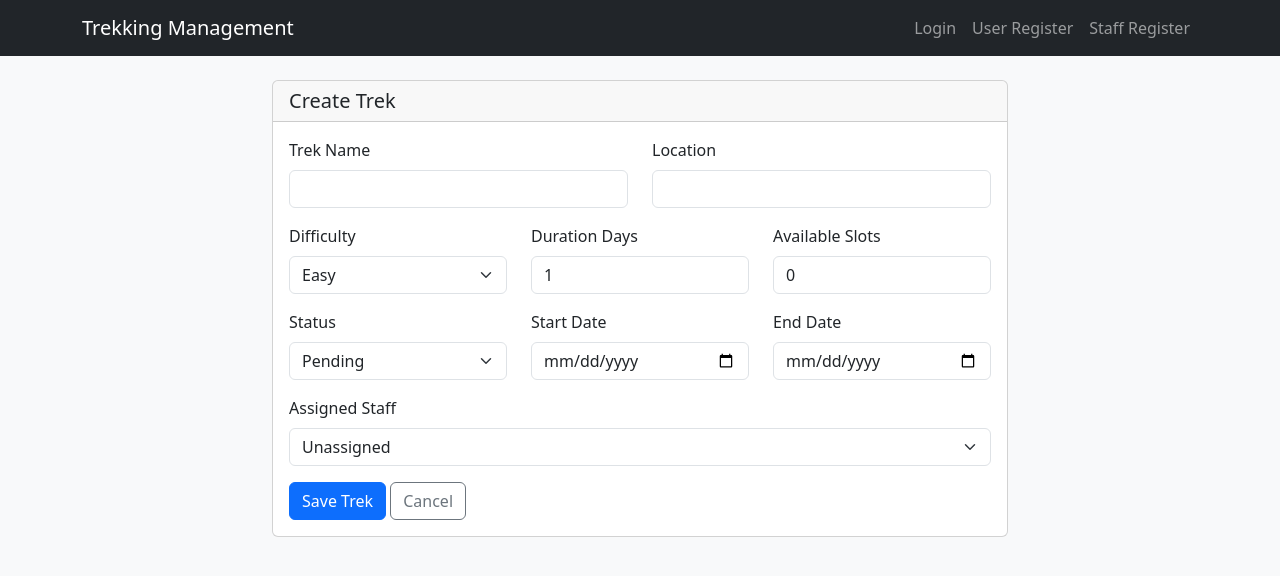
After one commit to RahulShinde1234791/trekking-management-application, a Flask app: template templates/admin/trek_form.html in a window 1280 px wide. The commit adds this page. Shown: the top 576 px of the page. Run offline with Flask 3, Linux system fonts and the light colour scheme; the template is opened without the code that fills it, so the values that code supplies are empty.

Commit message:
Milestone-3 admin dashboard and management

```diff
--- a/app.py
+++ b/app.py
@@ -1,6 +1,15 @@
+from datetime import datetime
 from functools import wraps
 
-from flask import Flask, flash, redirect, render_template, request, session, url_for
+from flask import (
+    Flask,
+    flash,
+    redirect,
+    render_template,
+    request,
+    session,
+    url_for,
+)
 from werkzeug.security import check_password_hash, generate_password_hash
 
 from extensions import db
@@ -141,7 +150,257 @@ def create_app():
     @app.route("/admin/dashboard")
     @role_required("admin")
     def admin_dashboard():
-        return render_template("admin/dashboard.html", stats=None, recent_bookings=[], pending_staff=[])
+        stats = {
+            "treks": Trek.query.count(),
+            "trekkers": User.query.filter_by(role="trekker").count(),
+            "staff": User.query.filter_by(role="staff").count(),
+            "bookings": Booking.query.count(),
+        }
+        recent_bookings = Booking.query.order_by(Booking.booking_date.desc()).limit(5).all()
+        pending_staff = (
+            User.query.filter_by(role="staff", status="pending")
+            .order_by(User.created_at.desc())
+            .all()
+        )
+        return render_template(
+            "admin/dashboard.html",
+            stats=stats,
+            recent_bookings=recent_bookings,
+            pending_staff=pending_staff,
+        )
+
+    @app.route("/admin/treks")
+    @role_required("admin")
+    def admin_treks():
+        query = request.args.get("q", "").strip()
+        treks_query = Trek.query
+        if query:
+            treks_query = treks_query.filter(
+                db.or_(
+                    Trek.name.ilike(f"%{query}%"),
+                    Trek.location.ilike(f"%{query}%"),
+                    Trek.id == parse_int(query, fallback=-1),
+                )
+            )
+        treks = treks_query.order_by(Trek.start_date.asc().nullslast(), Trek.name.asc()).all()
+        staff_members = get_approved_staff()
+        return render_template(
+            "admin/treks.html",
+            treks=treks,
+            staff_members=staff_members,
+            query=query,
+        )
+
+    @app.route("/admin/treks/create", methods=["GET", "POST"])
+    @role_required("admin")
+    def create_trek():
+        staff_members = get_approved_staff()
+        if request.method == "POST":
+            trek = build_trek_from_form(Trek())
+            if trek is None:
+                return render_template("admin/trek_form.html", trek=None, staff_members=staff_members)
+            db.session.add(trek)
+            db.session.commit()
+            flash("Trek created successfully.", "success")
+            return redirect(url_for("admin_treks"))
+
+        return render_template("admin/trek_form.html", trek=None, staff_members=staff_members)
+
+    @app.route("/admin/treks/<int:trek_id>/edit", methods=["GET", "POST"])
+    @role_required("admin")
+    def edit_trek(trek_id):
+        trek = Trek.query.get_or_404(trek_id)
+        staff_members = get_approved_staff()
+        if request.method == "POST":
+            updated_trek = build_trek_from_form(trek)
+            if updated_trek is None:
+                return render_template("admin/trek_form.html", trek=trek, staff_members=staff_members)
+            db.session.commit()
+            flash("Trek updated successfully.", "success")
+            return redirect(url_for("admin_treks"))
+
+        return render_template("admin/trek_form.html", trek=trek, staff_members=staff_members)
+
+    @app.route("/admin/treks/<int:trek_id>/delete", methods=["POST"])
+    @role_required("admin")
+    def delete_trek(trek_id):
+        trek = Trek.query.get_or_404(trek_id)
+        db.session.delete(trek)
+        db.session.commit()
+        flash("Trek removed successfully.", "info")
+        return redirect(url_for("admin_treks"))
+
+    @app.route("/admin/treks/<int:trek_id>/assign", methods=["POST"])
+    @role_required("admin")
+    def assign_staff(trek_id):
+        trek = Trek.query.get_or_404(trek_id)
+        staff_id = parse_int(request.form.get("assigned_staff_id"), fallback=None)
+        if staff_id is None:
+            trek.assigned_staff_id = None
+        else:
+            staff = User.query.filter_by(id=staff_id, role="staff", status="active").first()
+            if not staff:
+                flash("Please select an approved staff member.", "danger")
+                return redirect(url_for("admin_treks"))
+            trek.assigned_staff_id = staff.id
+        db.session.commit()
+        flash("Staff assignment updated.", "success")
+        return redirect(url_for("admin_treks"))
+
+    @app.route("/admin/staff")
+    @role_required("admin")
+    def admin_staff():
+        query = request.args.get("q", "").strip()
+        staff_query = User.query.filter_by(role="staff")
+        if query:
+            staff_query = staff_query.filter(
+                db.or_(
+                    User.name.ilike(f"%{query}%"),
+                    User.email.ilike(f"%{query}%"),
+                    User.id == parse_int(query, fallback=-1),
+                )
+            )
+        staff_members = staff_query.order_by(User.created_at.desc()).all()
+        return render_template("admin/staff.html", staff_members=staff_members, query=query)
+
+    @app.route("/admin/staff/create", methods=["GET", "POST"])
+    @role_required("admin")
+    def create_staff():
+        if request.method == "POST":
+            name = request.form.get("name", "").strip()
+            email = request.form.get("email", "").strip().lower()
+            phone = request.form.get("phone", "").strip()
+            contact_details = request.form.get("contact_details", "").strip()
+            experience_years = request.form.get("experience_years", "0").strip()
+            password = request.form.get("password", "")
+
+            if not name or not email or not password:
+                flash("Name, email, and password are required.", "danger")
+                return render_template("admin/staff_form.html")
+
+            if User.query.filter_by(email=email).first():
+                flash("An account with this email already exists.", "danger")
+                return render_template("admin/staff_form.html")
+
+            try:
+                experience_value = max(0, int(experience_years or 0))
+            except ValueError:
+                flash("Experience must be a number.", "danger")
+                return render_template("admin/staff_form.html")
+
+            staff = User(
+                name=name,
+                email=email,
+                phone=phone,
+                password_hash=generate_password_hash(password),
+                role="staff",
+                status="active",
+            )
+            staff.staff_profile = StaffProfile(
+                contact_details=contact_details,
+                experience_years=experience_value,
+                approval_status="approved",
+            )
+            db.session.add(staff)
+            db.session.commit()
+            flash("Staff member added and approved.", "success")
+            return redirect(url_for("admin_staff"))
+
+        return render_template("admin/staff_form.html")
+
+    @app.route("/admin/staff/<int:user_id>/approve", methods=["POST"])
+    @role_required("admin")
+    def approve_staff(user_id):
+        staff = User.query.filter_by(id=user_id, role="staff").first_or_404()
+        staff.status = "active"
+        if staff.staff_profile:
+            staff.staff_profile.approval_status = "approved"
+        db.session.commit()
+        flash("Staff member approved.", "success")
+        return redirect(url_for("admin_staff"))
+
+    @app.route("/admin/staff/<int:user_id>/blacklist", methods=["POST"])
+    @role_required("admin")
+    def blacklist_staff(user_id):
+        staff = User.query.filter_by(id=user_id, role="staff").first_or_404()
+        staff.status = "blacklisted"
+        if staff.staff_profile:
+            staff.staff_profile.approval_status = "rejected"
+        db.session.commit()
+        flash("Staff member blacklisted.", "warning")
+        return redirect(url_for("admin_staff"))
+
+    @app.route("/admin/staff/<int:user_id>/activate", methods=["POST"])
+    @role_required("admin")
+    def activate_staff(user_id):
+        staff = User.query.filter_by(id=user_id, role="staff").first_or_404()
+        staff.status = "active"
+        if staff.staff_profile:
+            staff.staff_profile.approval_status = "approved"
+        db.session.commit()
+        flash("Staff member activated.", "success")
+        return redirect(url_for("admin_staff"))
+
+    @app.route("/admin/staff/<int:user_id>/delete", methods=["POST"])
+    @role_required("admin")
+    def delete_staff(user_id):
+        staff = User.query.filter_by(id=user_id, role="staff").first_or_404()
+        for trek in staff.assigned_treks:
+            trek.assigned_staff_id = None
+        db.session.delete(staff)
+        db.session.commit()
+        flash("Staff member removed.", "info")
+        return redirect(url_for("admin_staff"))
+
+    @app.route("/admin/users")
+    @role_required("admin")
+    def admin_users():
+        query = request.args.get("q", "").strip()
+        users_query = User.query.filter_by(role="trekker")
+        if query:
+            users_query = users_query.filter(
+                db.or_(
+                    User.name.ilike(f"%{query}%"),
+                    User.email.ilike(f"%{query}%"),
+                    User.id == parse_int(query, fallback=-1),
+                )
+            )
+        users = users_query.order_by(User.created_at.desc()).all()
+        return render_template("admin/users.html", users=users, query=query)
+
+    @app.route("/admin/users/<int:user_id>/blacklist", methods=["POST"])
+    @role_required("admin")
+    def blacklist_user(user_id):
+        user = User.query.filter_by(id=user_id, role="trekker").first_or_404()
+        user.status = "blacklisted"
+        db.session.commit()
+        flash("User blacklisted.", "warning")
+        return redirect(url_for("admin_users"))
+
+    @app.route("/admin/users/<int:user_id>/activate", methods=["POST"])
+    @role_required("admin")
+    def activate_user(user_id):
+        user = User.query.filter_by(id=user_id, role="trekker").first_or_404()
+        user.status = "active"
+        db.session.commit()
+        flash("User activated.", "success")
+        return redirect(url_for("admin_users"))
+
+    @app.route("/admin/bookings")
+    @role_required("admin")
+    def admin_bookings():
+        query = request.args.get("q", "").strip()
+        bookings_query = Booking.query.join(User).join(Trek)
+        if query:
+            bookings_query = bookings_query.filter(
+                db.or_(
+                    User.name.ilike(f"%{query}%"),
+                    Trek.name.ilike(f"%{query}%"),
+                    Booking.id == parse_int(query, fallback=-1),
+                )
+            )
+        bookings = bookings_query.order_by(Booking.booking_date.desc()).all()
+        return render_template("admin/bookings.html", bookings=bookings, query=query)
 
     @app.route("/staff/dashboard")
     @role_required("staff")
@@ -213,6 +472,69 @@ def redirect_to_dashboard(user):
     return redirect(url_for("user_dashboard"))
 
 
+def parse_int(value, fallback=0):
+    try:
+        return int(value)
+    except (TypeError, ValueError):
+        return fallback
+
+
+def parse_date(value):
+    if not value:
+        return None
+    return datetime.strptime(value, "%Y-%m-%d").date()
+
+
+def get_approved_staff():
+    return (
+        User.query.filter_by(role="staff", status="active")
+        .join(StaffProfile)
+        .filter(StaffProfile.approval_status == "approved")
+        .order_by(User.name.asc())
+        .all()
+    )
+
+
+def build_trek_from_form(trek):
+    try:
+        duration_days = int(request.form.get("duration_days", "0"))
+        available_slots = int(request.form.get("available_slots", "0"))
+        start_date = parse_date(request.form.get("start_date"))
+        end_date = parse_date(request.form.get("end_date"))
+    except ValueError:
+        flash("Duration, slots, and dates must be valid.", "danger")
+        return None
+
+    name = request.form.get("name", "").strip()
+    location = request.form.get("location", "").strip()
+    difficulty = request.form.get("difficulty", "").strip()
+    status = request.form.get("status", "Pending").strip()
+    assigned_staff_id = parse_int(request.form.get("assigned_staff_id"), fallback=None)
+
+    if not name or not location or not difficulty:
+        flash("Trek name, location, and difficulty are required.", "danger")
+        return None
+
+    if duration_days <= 0 or available_slots < 0:
+        flash("Duration must be positive and slots cannot be negative.", "danger")
+        return None
+
+    if start_date and end_date and end_date < start_date:
+        flash("End date cannot be before start date.", "danger")
+        return None
+
+    trek.name = name
+    trek.location = location
+    trek.difficulty = difficulty
+    trek.duration_days = duration_days
+    trek.available_slots = available_slots
+    trek.status = status
+    trek.start_date = start_date
+    trek.end_date = end_date
+    trek.assigned_staff_id = assigned_staff_id
+    return trek
+
+
 app = create_app()
 
 
--- /dev/null
+++ b/templates/admin/trek_form.html
@@ -0,0 +1,76 @@
+{% extends "base.html" %}
+
+{% block title %}{% if trek %}Edit{% else %}Create{% endif %} Trek - Trekking Management{% endblock %}
+
+{% block content %}
+<div class="row justify-content-center">
+    <div class="col-lg-8">
+        <div class="card">
+            <div class="card-header">
+                <h1 class="h5 mb-0">{% if trek %}Edit{% else %}Create{% endif %} Trek</h1>
+            </div>
+            <div class="card-body">
+                <form method="post">
+                    <div class="row">
+                        <div class="col-md-6 mb-3">
+                            <label class="form-label" for="name">Trek Name</label>
+                            <input class="form-control" id="name" name="name" value="{{ trek.name if trek else '' }}" required>
+                        </div>
+                        <div class="col-md-6 mb-3">
+                            <label class="form-label" for="location">Location</label>
+                            <input class="form-control" id="location" name="location" value="{{ trek.location if trek else '' }}" required>
+                        </div>
+                    </div>
+                    <div class="row">
+                        <div class="col-md-4 mb-3">
+                            <label class="form-label" for="difficulty">Difficulty</label>
+                            <select class="form-select" id="difficulty" name="difficulty" required>
+                                {% for difficulty in ["Easy", "Moderate", "Hard"] %}
+                                    <option value="{{ difficulty }}" {% if trek and trek.difficulty == difficulty %}selected{% endif %}>{{ difficulty }}</option>
+                                {% endfor %}
+                            </select>
+                        </div>
+                        <div class="col-md-4 mb-3">
+                            <label class="form-label" for="duration_days">Duration Days</label>
+                            <input class="form-control" id="duration_days" name="duration_days" type="number" min="1" value="{{ trek.duration_days if trek else 1 }}" required>
+                        </div>
+                        <div class="col-md-4 mb-3">
+                            <label class="form-label" for="available_slots">Available Slots</label>
+                            <input class="form-control" id="available_slots" name="available_slots" type="number" min="0" value="{{ trek.available_slots if trek else 0 }}" required>
+                        </div>
+                    </div>
+                    <div class="row">
+                        <div class="col-md-4 mb-3">
+                            <label class="form-label" for="status">Status</label>
+                            <select class="form-select" id="status" name="status">
+                                {% for status in ["Pending", "Approved", "Open", "Closed", "Completed"] %}
+                                    <option value="{{ status }}" {% if trek and trek.status == status %}selected{% endif %}>{{ status }}</option>
+                                {% endfor %}
+                            </select>
+                        </div>
+                        <div class="col-md-4 mb-3">
+                            <label class="form-label" for="start_date">Start Date</label>
+                            <input class="form-control" id="start_date" name="start_date" type="date" value="{{ trek.start_date if trek and trek.start_date else '' }}">
+                        </div>
+                        <div class="col-md-4 mb-3">
+                            <label class="form-label" for="end_date">End Date</label>
+                            <input class="form-control" id="end_date" name="end_date" type="date" value="{{ trek.end_date if trek and trek.end_date else '' }}">
+                        </div>
+                    </div>
+                    <div class="mb-3">
+                        <label class="form-label" for="assigned_staff_id">Assigned Staff</label>
+                        <select class="form-select" id="assigned_staff_id" name="assigned_staff_id">
+                            <option value="">Unassigned</option>
+                            {% for staff in staff_members %}
+                                <option value="{{ staff.id }}" {% if trek and trek.assigned_staff_id == staff.id %}selected{% endif %}>{{ staff.name }}</option>
+                            {% endfor %}
+                        </select>
+                    </div>
+                    <button class="btn btn-primary" type="submit">Save Trek</button>
+                    <a class="btn btn-outline-secondary" href="{{ url_for('admin_treks') }}">Cancel</a>
+                </form>
+            </div>
+        </div>
+    </div>
+</div>
+{% endblock %}
--- a/templates/base.html
+++ b/templates/base.html
@@ -14,6 +14,10 @@
             {% if current_user %}
                 {% if current_user.role == "admin" %}
                     <a class="nav-link" href="{{ url_for('admin_dashboard') }}">Dashboard</a>
+                    <a class="nav-link" href="{{ url_for('admin_treks') }}">Treks</a>
+                    <a class="nav-link" href="{{ url_for('admin_staff') }}">Staff</a>
+                    <a class="nav-link" href="{{ url_for('admin_users') }}">Users</a>
+                    <a class="nav-link" href="{{ url_for('admin_bookings') }}">Bookings</a>
                 {% elif current_user.role == "staff" %}
                     <a class="nav-link" href="{{ url_for('staff_dashboard') }}">Dashboard</a>
                 {% else %}
```
Also changed, not shown: templates/admin/bookings.html (added, +38 -0 lines), templates/admin/dashboard.html (+67 -3 lines), templates/admin/staff.html (added, +62 -0 lines), templates/admin/staff_form.html (added, +49 -0 lines), templates/admin/treks.html (added, +64 -0 lines), templates/admin/users.html (added, +49 -0 lines), README.md.
